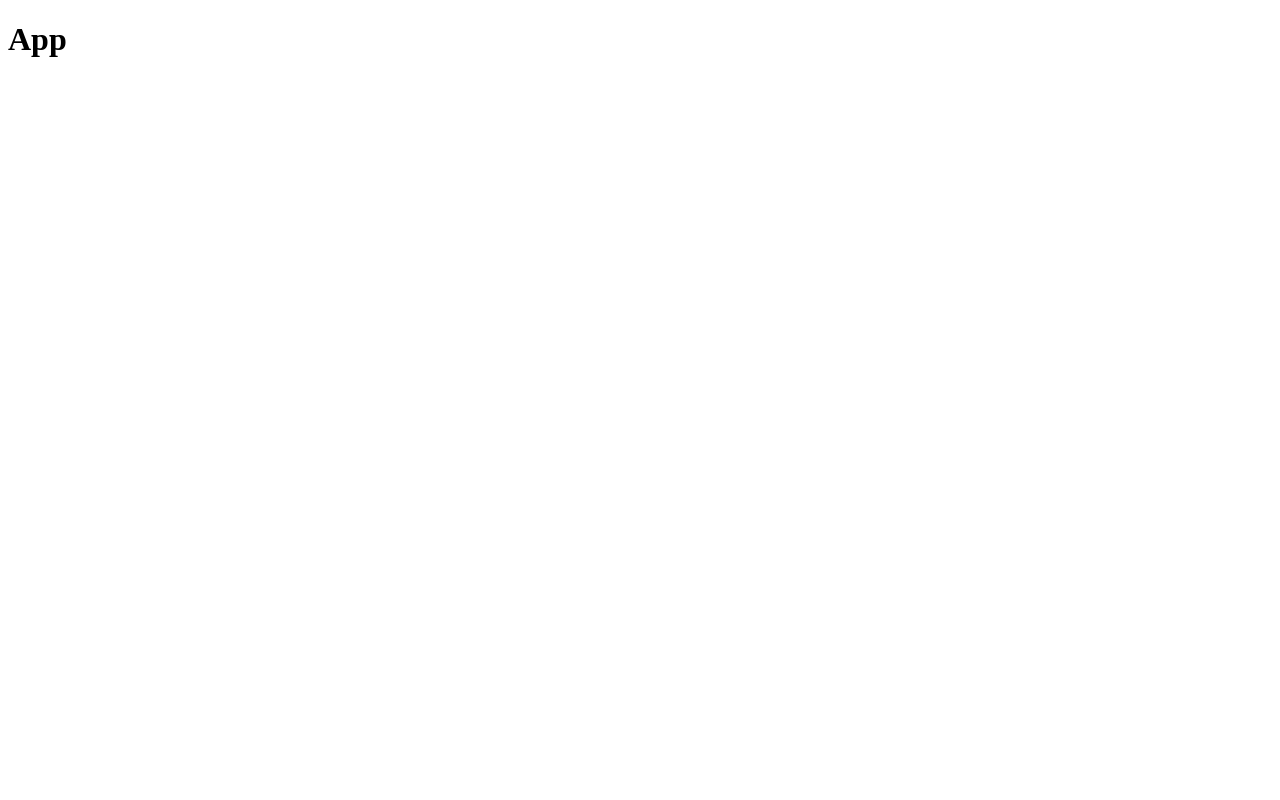
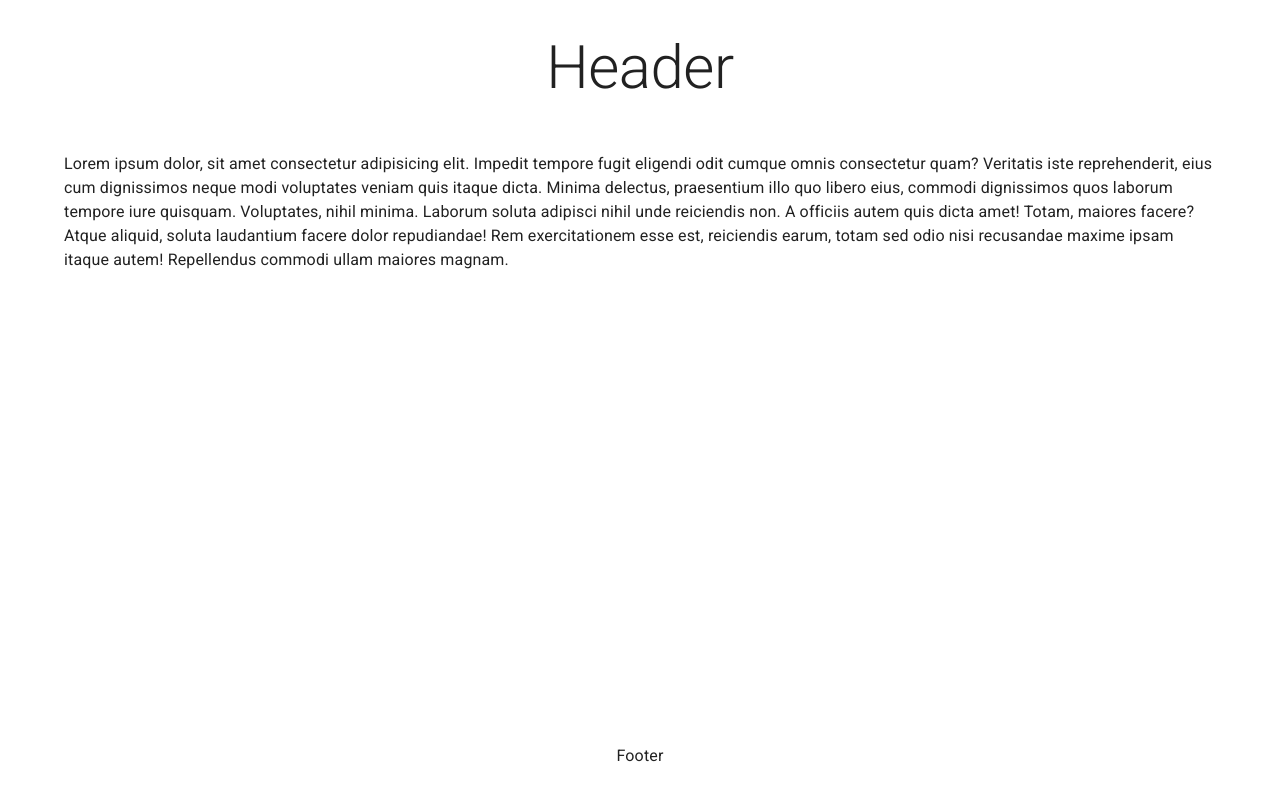
Before and after one commit to michaelyu13/score-tracker, a React (Vite) app: page / in a window 1280 px wide. Built offline with nearby package versions, Linux system fonts and the light colour scheme.

Commit message:
Install Material UI and add Skeleton page

```diff
--- a/index.html
+++ b/index.html
@@ -4,6 +4,14 @@
         <meta charset="UTF-8" />
         <meta name="viewport" content="width=device-width, initial-scale=1.0" />
         <title>App</title>
+
+        <link rel="preconnect" href="https://fonts.googleapis.com" />
+        <link rel="preconnect" href="https://fonts.gstatic.com" crossorigin />
+        <link
+            rel="stylesheet"
+            href="https://fonts.googleapis.com/css2?family=Roboto:wght@300;400;500;600;700&display=swap"
+        />
+        <link rel="stylesheet" href="https://fonts.googleapis.com/icon?family=Material+Icons" />
     </head>
     <body>
         <div id="root"></div>
--- a/package.json
+++ b/package.json
@@ -10,6 +10,10 @@
     "preview": "vite preview"
   },
   "dependencies": {
+    "@emotion/react": "^11.11.1",
+    "@emotion/styled": "^11.11.0",
+    "@mui/icons-material": "^5.14.12",
+    "@mui/material": "^5.14.12",
     "react": "^18.2.0",
     "react-dom": "^18.2.0"
   },
--- a/src/App.tsx
+++ b/src/App.tsx
@@ -1,7 +1,37 @@
+import CssBaseline from '@mui/material/CssBaseline';
+
+import Box from '@mui/material/Box';
+import Container from '@mui/material/Container';
+import Typography from '@mui/material/Typography';
+
 function App() {
     return (
         <>
-            <h1>App</h1>
+            <CssBaseline />
+            <Container sx={{ display: 'flex', flexDirection: 'column', minHeight: '100vh' }}>
+                <Box component="header" my={4}>
+                    <Typography variant="h2" component="h1" align="center">
+                        Header
+                    </Typography>
+                </Box>
+
+                <Box component="main" flexGrow="1">
+                    <p>
+                        Lorem ipsum dolor, sit amet consectetur adipisicing elit. Impedit tempore fugit eligendi odit
+                        cumque omnis consectetur quam? Veritatis iste reprehenderit, eius cum dignissimos neque modi
+                        voluptates veniam quis itaque dicta. Minima delectus, praesentium illo quo libero eius, commodi
+                        dignissimos quos laborum tempore iure quisquam. Voluptates, nihil minima. Laborum soluta
+                        adipisci nihil unde reiciendis non. A officiis autem quis dicta amet! Totam, maiores facere?
+                        Atque aliquid, soluta laudantium facere dolor repudiandae! Rem exercitationem esse est,
+                        reiciendis earum, totam sed odio nisi recusandae maxime ipsam itaque autem! Repellendus commodi
+                        ullam maiores magnam.
+                    </p>
+                </Box>
+
+                <Box component="footer" mx={4} mb={4}>
+                    <Typography align="center">Footer</Typography>
+                </Box>
+            </Container>
         </>
     );
 }
```
Also changed, not shown: 1 other file (tests, documents, lock files or other folders).
